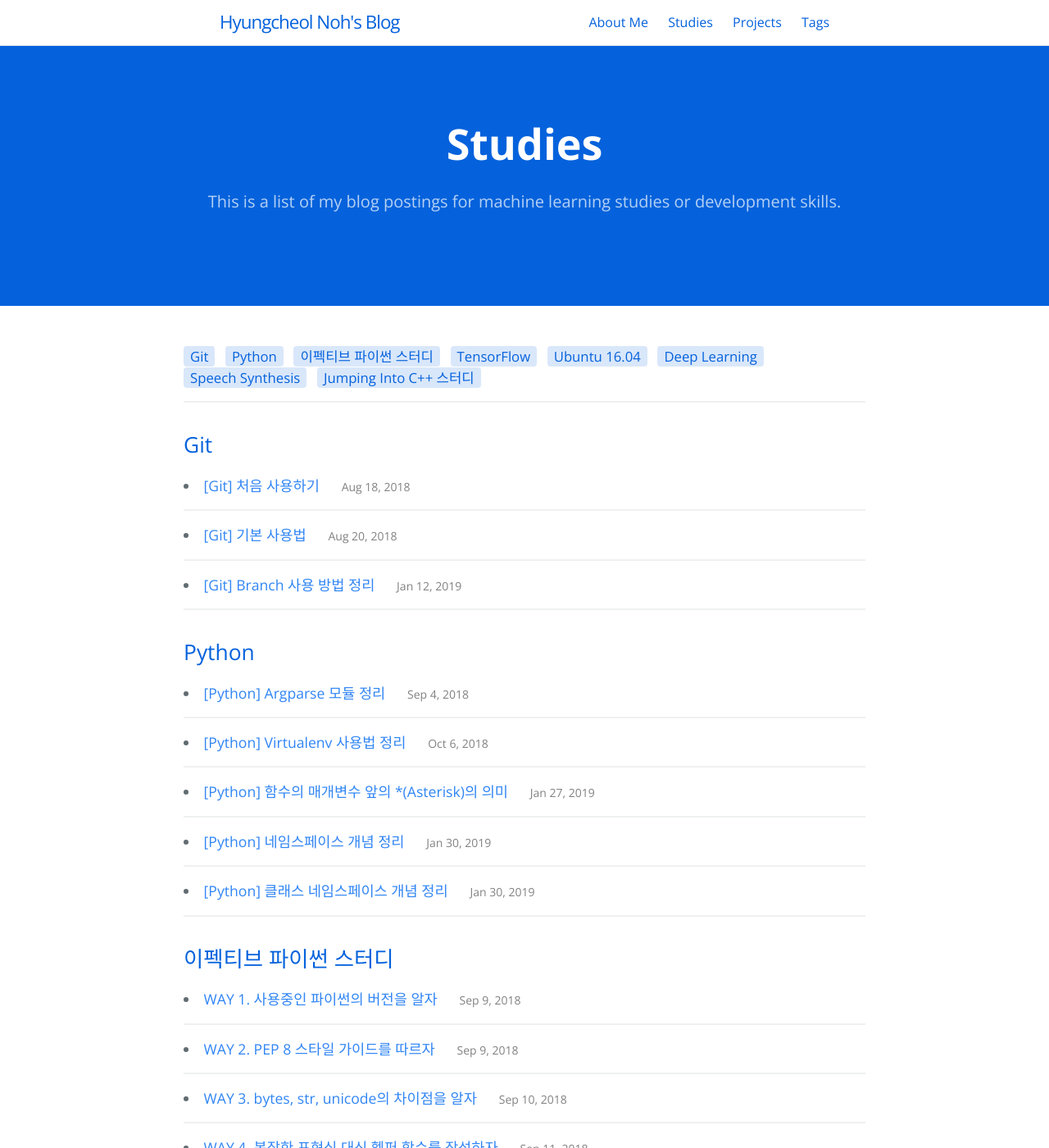
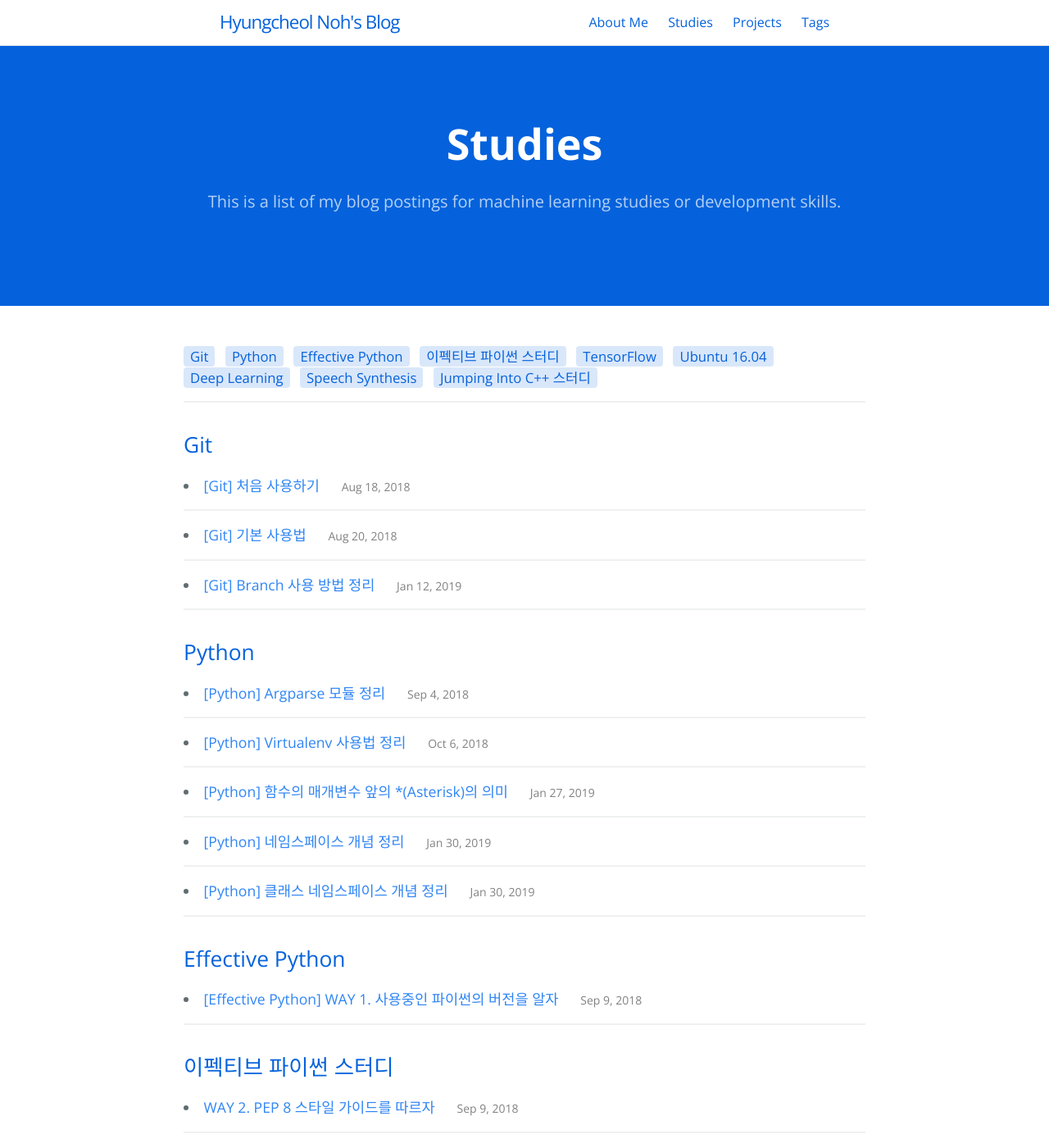
Before and after one commit to hcnoh/hcnoh.github.io, a Jekyll site: the page built from studies.md, in a window 1280 px wide and 1400 px high. Shown: the whole window at 82% size. Built offline with Jekyll 4.4.1, drawn with Linux system fonts in a browser that asks for light colours.

Commit message:
Update 2018-09-09-effective-python-way01.md

```diff
--- a/_posts/2018-09-09-effective-python-way01.md
+++ b/_posts/2018-09-09-effective-python-way01.md
@@ -1,10 +1,10 @@
 ---
 layout: post
-title: "WAY 1. 사용중인 파이썬의 버전을 알자"
+title: "[Effective Python] WAY 1. 사용중인 파이썬의 버전을 알자"
 date: 2018-09-09 20:3:59
 tagline: "이펙티브 파이썬 코딩의 기술 책 스터디 정리"
 categories:
-- 이펙티브 파이썬 스터디
+- Effective Python
 tags:
 - python
 image: /thumbnail-mobile.png
```
